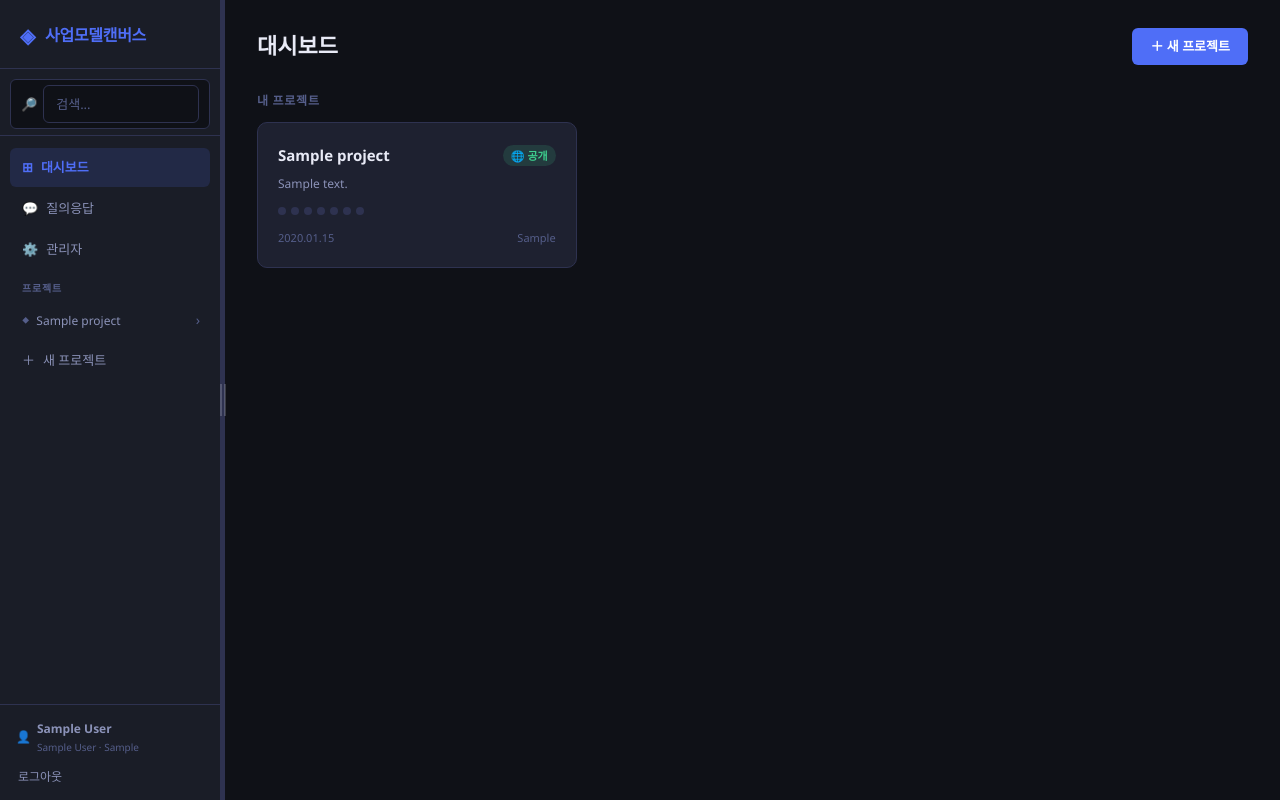
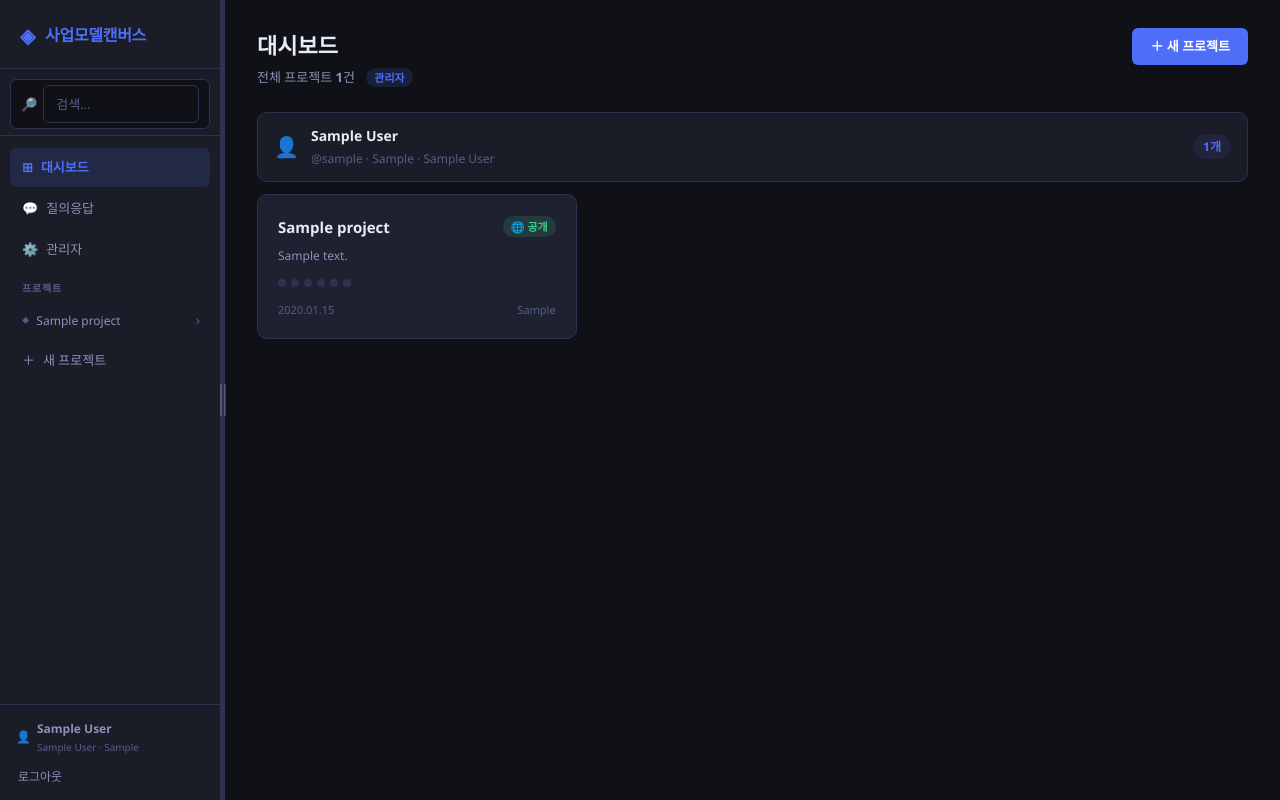
Before and after one commit to heoks99/BizModelCanvas, a Flask app: page / in a window 1280 px wide. Run offline with Flask 3, Linux system fonts and the light colour scheme; a user stored in the database is signed in; tables that the repository leaves empty hold one stand-in row (values such as "Sample post").

Commit message:
관리자 대시보드: 전체 프로젝트 화면으로 개편
- dashboard.py: 관리자 계정 접속 시 전체 사용자 프로젝트를 소유자별로 그룹화하여 전달
- dashboard/index.html: 관리자 뷰(전체 프로젝트 그룹) / 일반 뷰(내 프로젝트+공개) 분기 처리
- style.css: 관리자 대시보드 소유자 그룹 헤더, 섹션 카운트 뱃지, 공개 프로젝트 소유자 뱃지 스타일 추가

Co-Authored-By: Claude Sonnet 4.6 <noreply@anthropic.com>

```diff
--- a/app/routes/dashboard.py
+++ b/app/routes/dashboard.py
@@ -19,30 +19,43 @@ MODULES = [
 @dashboard_bp.route('/')
 @login_required
 def index():
-    my_projects = Project.query.filter_by(owner_id=current_user.id).order_by(Project.updated_at.desc()).all()
+    is_admin = current_user.role == 'admin'
 
-    is_admin = current_user.role == 'admin'
     if is_admin:
-        # 관리자: 다른 사용자의 공개·비공개 프로젝트 모두 표시
-        other_projects = Project.query.filter(
-            Project.owner_id != current_user.id
-        ).order_by(Project.updated_at.desc()).all()
+        from app.models.user import User
+        all_projects = (
+            Project.query
+            .join(User, Project.owner_id == User.id)
+            .order_by(User.username, Project.updated_at.desc())
+            .all()
+        )
+        # 소유자별 그룹화 (순서 유지)
+        owner_map = {}
+        for p in all_projects:
+            uid = p.owner_id
+            if uid not in owner_map:
+                owner_map[uid] = {'user': p.owner, 'projects': []}
+            owner_map[uid]['projects'].append(p)
+        owner_groups = list(owner_map.values())
+        return render_template('dashboard/index.html',
+                               is_admin=True,
+                               owner_groups=owner_groups,
+                               total_projects=len(all_projects))
     else:
+        my_projects = Project.query.filter_by(owner_id=current_user.id).order_by(Project.updated_at.desc()).all()
         other_projects = Project.query.filter(
             Project.is_public == True,
             Project.owner_id != current_user.id
         ).order_by(Project.updated_at.desc()).all()
-
-    orgs = {}
-    for p in my_projects:
-        key = p.organization or '미지정'
-        orgs.setdefault(key, []).append(p)
-
-    return render_template('dashboard/index.html',
-                           projects=my_projects,
-                           public_projects=other_projects,
-                           is_admin=is_admin,
-                           orgs=orgs)
+        orgs = {}
+        for p in my_projects:
+            key = p.organization or '미지정'
+            orgs.setdefault(key, []).append(p)
+        return render_template('dashboard/index.html',
+                               projects=my_projects,
+                               public_projects=other_projects,
+                               is_admin=False,
+                               orgs=orgs)
 
 
 @dashboard_bp.route('/projects/new', methods=['GET', 'POST'])
--- a/app/static/css/style.css
+++ b/app/static/css/style.css
@@ -3454,3 +3454,19 @@ button.admin-role-badge:hover { opacity: 0.75; }
 /* 프로젝트 정보 탭 nav 스타일 */
 .step-nav-info { font-style: normal; }
 .step-nav-info .step-num { font-style: normal; }
+
+
+/* 관리자 대시보드 - 전체 프로젝트 (소유자별 그룹) */
+.admin-dashboard-group { margin-bottom: 32px; }
+.admin-dashboard-group-header { display: flex; align-items: center; gap: 12px; padding: 12px 16px; background: var(--bg-secondary); border: 1px solid var(--border); border-radius: var(--radius); margin-bottom: 12px; }
+.admin-dashboard-owner-avatar { font-size: 20px; flex-shrink: 0; }
+.admin-dashboard-owner-info { display: flex; flex-direction: column; gap: 2px; flex: 1; min-width: 0; }
+.admin-dashboard-owner-name { font-size: 14px; font-weight: 700; color: var(--text-primary); }
+.admin-dashboard-owner-meta { font-size: 12px; color: var(--text-muted); white-space: nowrap; overflow: hidden; text-overflow: ellipsis; }
+.admin-dashboard-proj-count { font-size: 12px; font-weight: 600; color: var(--accent); background: var(--accent-bg, rgba(99,102,241,0.1)); padding: 3px 10px; border-radius: 20px; flex-shrink: 0; }
+
+/* 대시보드 섹션 레이블 카운트 */
+.dashboard-section-count { display: inline-flex; align-items: center; justify-content: center; background: var(--text-muted); color: #fff; font-size: 11px; font-weight: 700; padding: 1px 7px; border-radius: 20px; margin-left: 6px; line-height: 1.6; vertical-align: middle; }
+
+/* 공개 프로젝트 카드 소유자 뱃지 */
+.project-owner-badge { font-size: 11px; color: var(--text-muted); background: var(--bg-secondary); padding: 2px 7px; border-radius: 20px; border: 1px solid var(--border); }
--- a/app/templates/dashboard/index.html
+++ b/app/templates/dashboard/index.html
@@ -1,12 +1,84 @@
 {% extends 'base.html' %}
 {% block title %}대시보드 - 사업모델캔버스{% endblock %}
 {% block content %}
+
+{% if is_admin %}
+{# ────────────────────────────────────────────────────────────────────── #}
+{# 관리자 뷰: 전체 프로젝트 (소유자별 그룹)                                #}
+{# ────────────────────────────────────────────────────────────────────── #}
+<div class="page-header">
+    <div>
+        <h1 class="page-title">대시보드</h1>
+        <p class="page-desc" style="margin-top:2px;">
+            전체 프로젝트 <strong>{{ total_projects }}</strong>건
+            <span class="admin-role-badge role-admin" style="margin-left:8px;font-size:11px;">관리자</span>
+        </p>
+    </div>
+    <a href="{{ url_for('dashboard.new_project') }}" class="btn btn-primary">＋ 새 프로젝트</a>
+</div>
+
+{% if owner_groups %}
+{% for group in owner_groups %}
+<div class="admin-dashboard-group">
+    <div class="admin-dashboard-group-header">
+        <span class="admin-dashboard-owner-avatar">👤</span>
+        <div class="admin-dashboard-owner-info">
+            <span class="admin-dashboard-owner-name">{{ group.user.full_name or group.user.username }}</span>
+            <span class="admin-dashboard-owner-meta">
+                @{{ group.user.username }}
+                {% if group.user.organization %} · {{ group.user.organization }}{% endif %}
+                {% if group.user.job_title %} · {{ group.user.job_title }}{% endif %}
+            </span>
+        </div>
+        <span class="admin-dashboard-proj-count">{{ group.projects|length }}개</span>
+    </div>
+    <div class="projects-grid">
+        {% for project in group.projects %}
+        <a href="{{ url_for('dashboard.project_detail', project_id=project.id) }}" class="project-card">
+            <div class="project-card-header">
+                <h3>{{ project.name }}</h3>
+                {% if project.is_public %}
+                <span class="badge badge-public">🌐 공개</span>
+                {% else %}
+                <span class="badge badge-private">🔒 비공개</span>
+                {% endif %}
+            </div>
+            {% if project.description %}
+            <p class="project-desc">{{ project.description }}</p>
+            {% endif %}
+            <div class="project-modules">
+                {% set module_keys = ['biz_definition','env_analysis','value_design','revenue_model','execution','validation'] %}
+                {% set analysis_types = project.analyses | map(attribute='module_type') | list %}
+                {% for key in module_keys %}
+                <span class="module-dot {% if key in analysis_types %}done{% endif %}" title="{{ key }}"></span>
+                {% endfor %}
+            </div>
+            <div class="project-footer">
+                <span class="project-date">{{ project.updated_at | kst('%Y.%m.%d') }}</span>
+                {% if project.organization %}<span class="project-org">{{ project.organization }}</span>{% endif %}
+            </div>
+        </a>
+        {% endfor %}
+    </div>
+</div>
+{% endfor %}
+{% else %}
+<div class="empty-state">
+    <div class="empty-icon">📋</div>
+    <h2>등록된 프로젝트가 없습니다</h2>
+    <p>아직 어떤 사용자도 프로젝트를 만들지 않았습니다.</p>
+</div>
+{% endif %}
+
+{% else %}
+{# ────────────────────────────────────────────────────────────────────── #}
+{# 일반 사용자 뷰: 내 프로젝트 + 공개 프로젝트                             #}
+{# ────────────────────────────────────────────────────────────────────── #}
 <div class="page-header">
     <h1 class="page-title">대시보드</h1>
     <a href="{{ url_for('dashboard.new_project') }}" class="btn btn-primary">＋ 새 프로젝트</a>
 </div>
 
-<!-- 내 프로젝트 -->
 <div class="dashboard-section-label">내 프로젝트</div>
 {% if projects %}
 <div class="projects-grid">
@@ -24,7 +96,7 @@
         <p class="project-desc">{{ project.description }}</p>
         {% endif %}
         <div class="project-modules">
-            {% set module_keys = ['pestel','five_forces','swot','ansoff','horizons','ogsm','result_report'] %}
+            {% set module_keys = ['biz_definition','env_analysis','value_design','revenue_model','execution','validation'] %}
             {% set analysis_types = project.analyses | map(attribute='module_type') | list %}
             {% for key in module_keys %}
             <span class="module-dot {% if key in analysis_types %}done{% endif %}" title="{{ key }}"></span>
@@ -46,10 +118,9 @@
 </div>
 {% endif %}
 
-<!-- 공개/전체 프로젝트 -->
 {% if public_projects %}
 <div class="dashboard-section-label" style="margin-top:36px;">
-    {% if is_admin %}전체 프로젝트 <span style="font-size:0.75rem;color:#e74c3c;font-weight:600;">관리자</span>{% else %}공개 프로젝트{% endif %}
+    공개 프로젝트
     <span class="dashboard-section-count">{{ public_projects | length }}</span>
 </div>
 <div class="projects-grid">
@@ -57,17 +128,13 @@
     <a href="{{ url_for('dashboard.project_detail', project_id=project.id) }}" class="project-card project-card-public">
         <div class="project-card-header">
             <h3>{{ project.name }}</h3>
-            {% if project.is_public %}
             <span class="badge badge-public">🌐 공개</span>
-            {% else %}
-            <span class="badge badge-private">🔒 비공개</span>
-            {% endif %}
         </div>
         {% if project.description %}
         <p class="project-desc">{{ project.description }}</p>
         {% endif %}
         <div class="project-modules">
-            {% set module_keys = ['pestel','five_forces','swot','ansoff','horizons','ogsm','result_report'] %}
+            {% set module_keys = ['biz_definition','env_analysis','value_design','revenue_model','execution','validation'] %}
             {% set analysis_types = project.analyses | map(attribute='module_type') | list %}
             {% for key in module_keys %}
             <span class="module-dot {% if key in analysis_types %}done{% endif %}" title="{{ key }}"></span>
@@ -83,4 +150,5 @@
 </div>
 {% endif %}
 
+{% endif %}
 {% endblock %}
```
